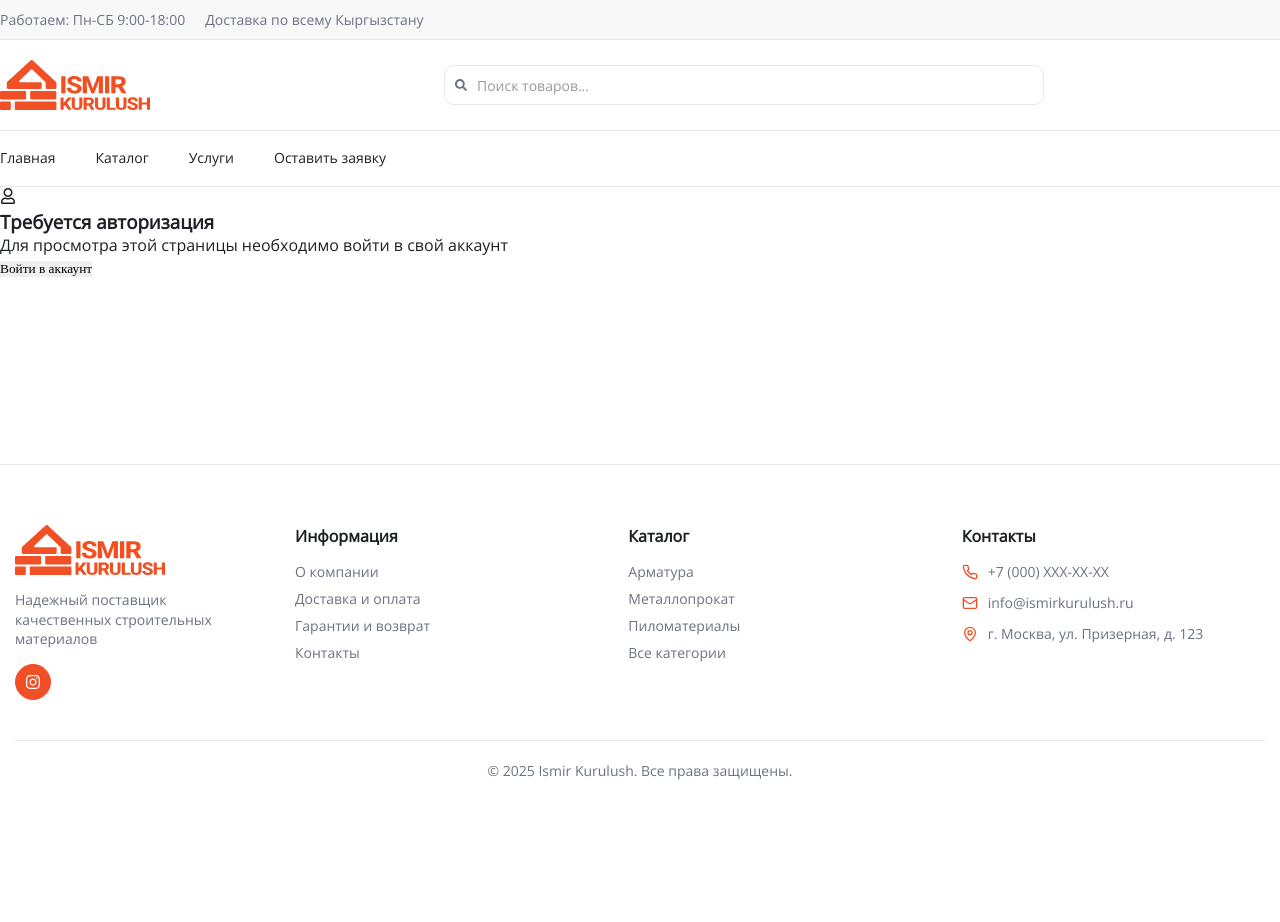
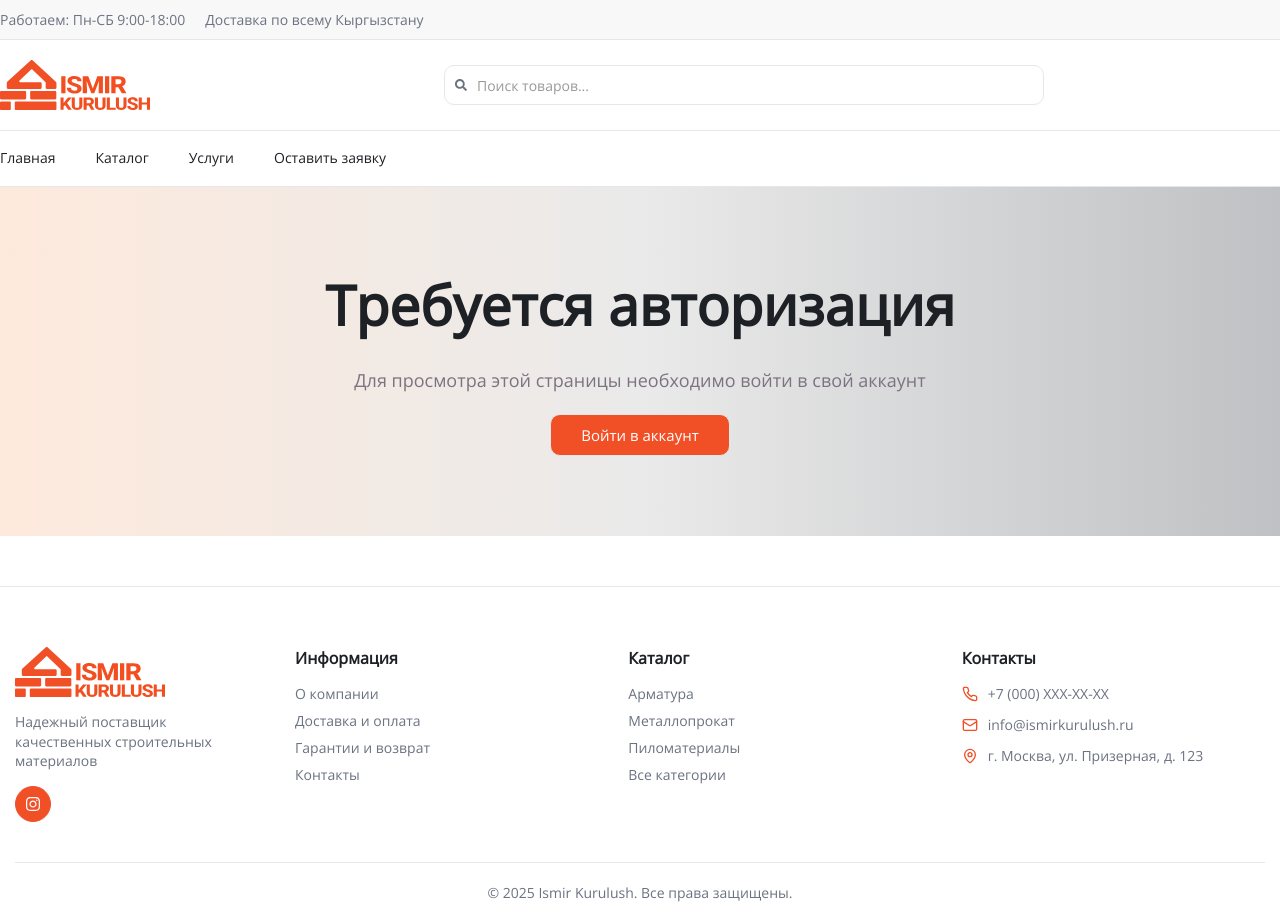
Before and after one commit to sweetkurut/ismir-kurulush-ecommerce, a React (Vite) app: page /profile in a window 1280 px wide. Shown: the top 922 px of the page. Before the commit the page ends 800 px from the top, so only its background shows below. Built offline with nearby package versions, Linux system fonts and the light colour scheme.

Commit message:
add unauthorized text in profile page

```diff
--- a/src/pages/ProfilePage/ProfilePage.tsx
+++ b/src/pages/ProfilePage/ProfilePage.tsx
@@ -83,20 +83,26 @@ export const ProfilePage = () => {
 
     if (!isAuthenticated) {
         return (
-            <div className={s.wrapper}>
-                <div className={s.container}>
+            <div className={s.auth}>
+                <div className={s.auth_container}>
                     <div className={s.unauthorized}>
                         <div className={s.unauthorizedContent}>
-                            <div className={s.unauthorizedIcon}>
-                                <FaRegUser />
+                            {/* <div className={s.icon_wrap}>
+                                <FaRegUser className={s.icon_auth} />
+                            </div> */}
+                            <div>
+                                <h3 className={s.unauthorizedTitle}>Требуется авторизация</h3>
                             </div>
-                            <h3 className={s.unauthorizedTitle}>Требуется авторизация</h3>
+                            <div>
                                 <p className={s.unauthorizedText}>
                                     Для просмотра этой страницы необходимо войти в свой аккаунт
                                 </p>
+                            </div>
+                            <div className={s.loginButton_wrap}>
                                 <button className={s.loginButton} onClick={handleLogin}>
                                     Войти в аккаунт
                                 </button>
+                            </div>
                         </div>
                     </div>
                 </div>
--- a/src/pages/ProfilePage/style.module.scss
+++ b/src/pages/ProfilePage/style.module.scss
@@ -1,3 +1,52 @@
+.auth {
+    background: linear-gradient(90deg, rgba(248, 112, 23, 0.15) 0%, #eaeaea 50%, #2c313a4d 100%);
+    margin-bottom: 50px;
+    .auth_container {
+        max-width: var(--container-width);
+        margin: 0 auto;
+        padding: 80px 20px;
+        display: flex;
+        flex-direction: column;
+        align-items: center;
+        // justify-content: center;
+
+        .unauthorizedTitle {
+            text-align: center;
+            font-size: 55px;
+            color: var(--color-black);
+            font-weight: 600;
+            margin-bottom: 24px;
+        }
+
+        .unauthorizedText {
+            text-align: center;
+            color: #7d7280;
+            font-size: 18px;
+            font-weight: 400;
+            line-height: 28px;
+        }
+
+        .loginButton_wrap {
+            display: flex;
+            justify-content: center;
+            align-items: center;
+            margin-top: 20px;
+
+            .loginButton {
+                background: transparent;
+                padding: 10px 30px;
+                border: 1px solid var(--border-support);
+                background: var(--color-btn);
+                border-radius: 10px;
+                font-size: 15px;
+                font-family: var(--font-opensans-r);
+                font-weight: 500;
+                color: #fff;
+            }
+        }
+    }
+}
+
 .wrapper {
     .container {
         max-width: var(--container-width);
@@ -164,7 +213,6 @@
     }
 }
 
-// Кнопка удаления в навигации
 .deleteNav {
     margin-top: auto;
     border-top: 1px solid #e9ecef;
```
Lines whose indentation alone changed are shown as unchanged.
